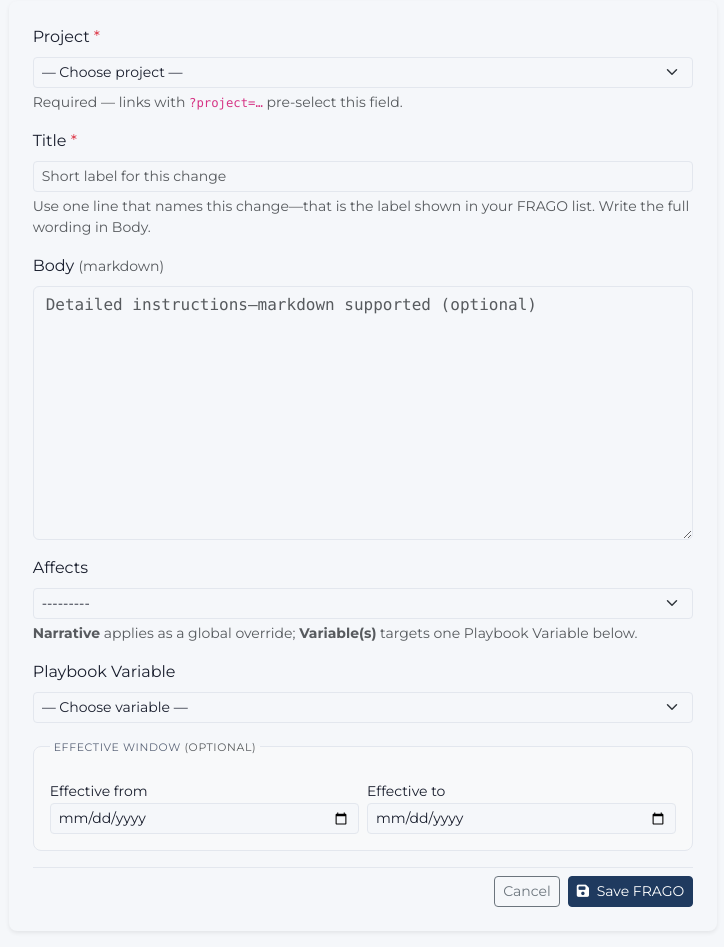
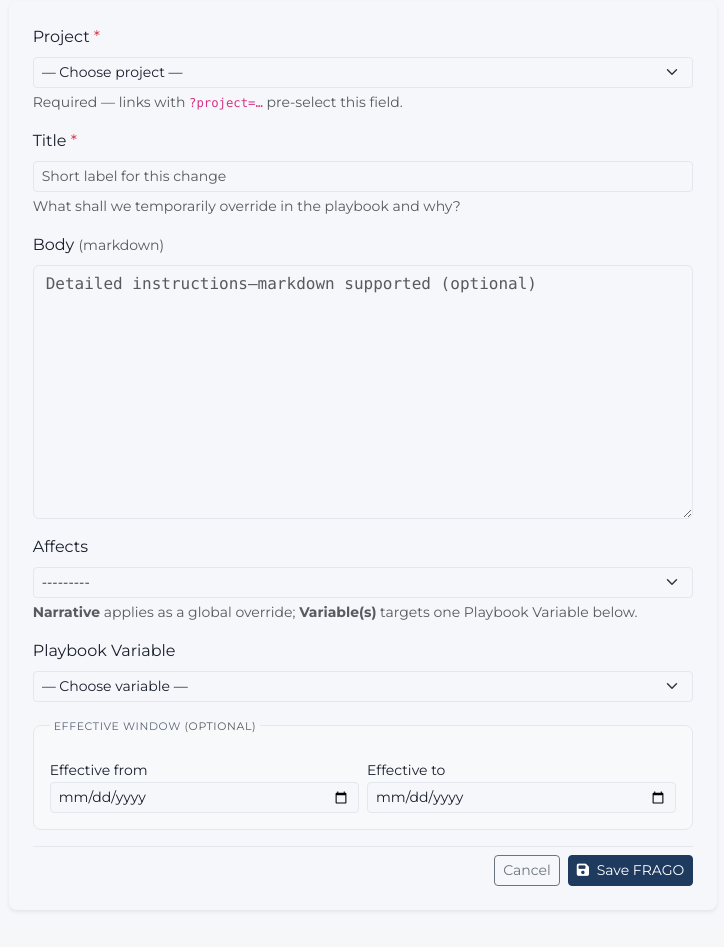
Before and after one commit to FeatureFactory-io/huginn, a Django app: page /fragos/create/ in a window 1280 px wide. Shown: the part 209-1156 px from the top of the page, without its empty margins (277-1001 px from the left). After the commit the page ends 1120 px from the top, so only its background shows below. Run offline with Django 5.2, Linux system fonts and the light colour scheme; the visitor is signed in with stand-in values (Sample User, id 1); data that the repository does not hold is empty; parts of the project's set-up code (start-up, migrations or seed data) failed here and were passed over; some libraries are stand-ins or nearby versions.

Commit message:
copy(ui): FRAGO title hint asks override + why
Co-authored-by: Cursor <cursoragent@cursor.com>

```diff
--- a/ui/templates/ui/mockups/fragos/create.html
+++ b/ui/templates/ui/mockups/fragos/create.html
@@ -41,7 +41,7 @@
                    data-testid="frago-title-input"
                    aria-describedby="frago-title-hint">
             <p id="frago-title-hint" class="form-text small mb-0">
-              Use one line that names this change—that is the label shown in your FRAGO list. Write the full wording in Body.
+              What shall we temporarily override in the playbook and why?
             </p>
           </div>
           <div>
--- a/ui/views/fragos.py
+++ b/ui/views/fragos.py
@@ -309,10 +309,7 @@ class FragoForm(forms.ModelForm):
 
     def __init__(self, *args: Any, **kwargs: Any) -> None:
         super().__init__(*args, **kwargs)
-        self.fields["title"].help_text = (
-            "Use one line that names this change—that is the label shown in your FRAGO list. "
-            "Write the full wording in Body."
-        )
+        self.fields["title"].help_text = "What shall we temporarily override in the playbook and why?"
 
 
 def _apply_frago_edit_widgets(form: FragoForm) -> None:
```
